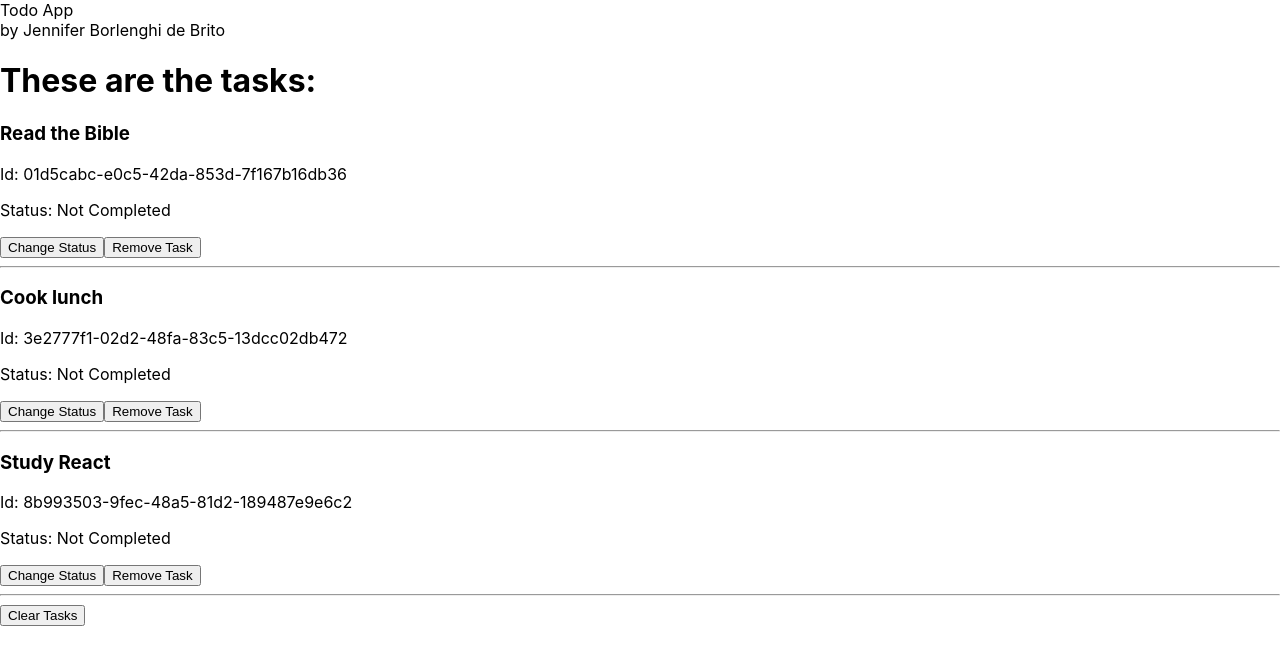
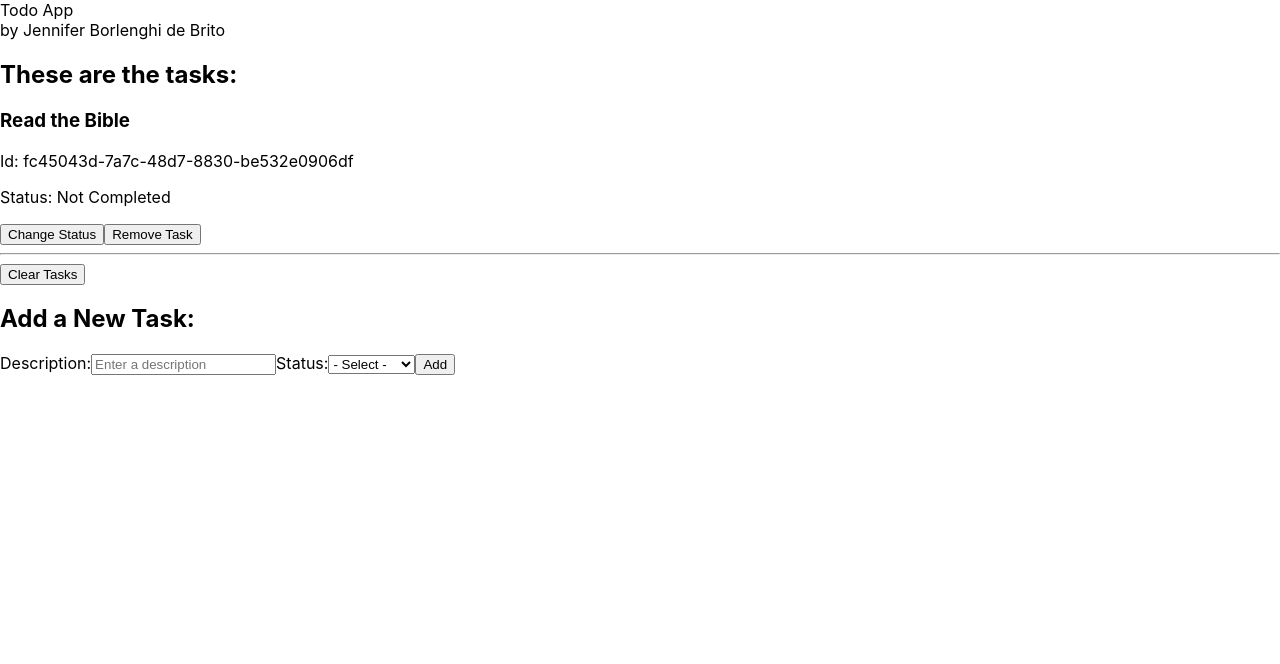
Before and after one commit to JenniferBorlenghi/ToDoApp, a React (Create React App) app: page / in a window 1280 px wide. Shown: the top 664 px of the page. Built offline with nearby package versions, Linux system fonts and the light colour scheme.

Commit message:
Minimun Requirements Lab2

```diff
--- a/src/App.js
+++ b/src/App.js
@@ -1,11 +1,58 @@
-import Header from './components/Header';
-import Tasks from './components/Tasks';
+import Header from "./components/Header";
+import Tasks from "./components/Tasks";
+import Form from "./components/Form";
+
+import { useState } from "react";
+import { v4 as uuidv4 } from "uuid";
 
 function App() {
+  const [tasks, setTasks] = useState([
+    {
+      id: uuidv4(),
+      description: "Read the Bible",
+      status: false,
+    },
+  ]);
+
+  const handleNewTask = (description, status) => {
+    const newTasks = [...tasks];
+    newTasks.push({
+      id: uuidv4(),
+      description,
+      status,
+    });
+    setTasks(newTasks);
+  };
+
+  const handleStatusChange = (id) => {
+    const updatedTasks = [...tasks];
+    updatedTasks.forEach((task) => {
+      if (task.id === id) {
+        task.completed = !task.completed;
+      }
+    });
+    setTasks(updatedTasks);
+  };
+
+  const handleRemoveTask = (id) => {
+    const updatedTasks = tasks.filter((task) => task.id !== id);
+    setTasks(updatedTasks);
+  };
+
+  const handleClearTasks = () => {
+    setTasks([]);
+  };
+
   return (
     <div>
-        <Header />
-        <Tasks />
+      <Header />
+      <Tasks
+        tasks={tasks}
+        onStatusChange={handleStatusChange}
+        onRemoveTask={handleRemoveTask}
+        onClearTasks={handleClearTasks}
+      />
+      <Form onNewTask={handleNewTask} />
     </div>
   );
 }
--- /dev/null
+++ b/src/components/Form/index.js
@@ -0,0 +1,86 @@
+import { useState } from "react";
+
+export default function Form({onNewTask}) {
+  const [description, setDescription] = useState("");
+  const [status, setStatus] = useState("");
+  const [errorMessages, setErrorMessages] = useState([]);
+
+  // updating description as the user changes it
+  const handleDescriptionChange = (e) => {
+    setDescription(e.target.value);
+  };
+
+  // updating status as the user changes it
+  const handleStatusChange = (e) => {
+    setStatus(e.target.value);
+  };
+
+  // validating submission and adding the new task
+  const handleSubmit = (e) => {
+    e.preventDefault();
+
+    const newErrorMessages = [];
+
+    // checking if the description has more than 5 characters
+    if (description.length < 5) {
+      newErrorMessages.push(
+        "The description must have more than 5 characters."
+      );
+    }
+
+    // checking if the fields are not empty
+    if (description === "") {
+      newErrorMessages.push("The description is required.");
+    }
+    if (status === "") {
+      newErrorMessages.push("The status is required.");
+    }
+
+    setErrorMessages(newErrorMessages);
+
+    if (newErrorMessages.length === 0) {
+      onNewTask(description, status);
+      console.log("sent");
+    }
+  };
+
+  return (
+    <>
+      {errorMessages.length !== 0 && (
+        <div>
+          Invalid data:
+          <ul>
+            {errorMessages.map((error, index) => (
+              <li key={index}>{error}</li>
+            ))}
+          </ul>
+        </div>
+      )}
+
+      <h2>Add a New Task:</h2>
+      <form onSubmit={handleSubmit}>
+        <label>
+          Description:
+          <input
+            type="text"
+            maxLength={150}
+            placeholder="Enter a description"
+            value={description}
+            onChange={handleDescriptionChange}
+          />
+        </label>
+
+        <label>
+          Status:
+          <select value={status} onChange={handleStatusChange}>
+            <option value="">- Select -</option>
+            <option value={false}>Open</option>
+            <option value={true}>Completed</option>
+          </select>
+        </label>
+
+        <button>Add</button>
+      </form>
+    </>
+  );
+}
--- a/src/components/Tasks/Task/index.js
+++ b/src/components/Tasks/Task/index.js
@@ -2,15 +2,15 @@ export default function Task({
   id,
   description,
   completed,
-  handleStatusChange,
-  handleRemoveTask,
+  onStatusChange,
+  onRemoveTask,
 }) {
   const changeTaskStatus = () => {
-    handleStatusChange(id);
+    onStatusChange(id);
   };
 
   const removeTask = () => {
-    handleRemoveTask(id);
+    onRemoveTask(id);
   };
 
   return (
--- a/src/components/Tasks/index.js
+++ b/src/components/Tasks/index.js
@@ -1,56 +1,29 @@
-import { useState } from "react";
 import Task from "./Task";
-import { v4 as uuidv4 } from "uuid";
 
-export default function Tasks() {
-  const [tasks, setTasks] = useState([
-    {
-      id: uuidv4(),
-      description: "Read the Bible",
-      completed: false,
-    },
-    {
-      id: uuidv4(),
-      description: "Cook lunch",
-      completed: false,
-    },
-    {
-      id: uuidv4(),
-      description: "Study React",
-      completed: false,
-    },
-  ]);
-
+export default function Tasks({
+  tasks,
+  onStatusChange,
+  onRemoveTask,
+  onClearTasks,
+}) {
   // function that delete all tasks
   const handleClearTasks = () => {
-    setTasks([]);
+    onClearTasks();
   };
 
   // function that change the status between completed and not completed (toggle between them)
   const handleStatusChange = (id) => {
-    const updatedTasks = [...tasks];
-    updatedTasks.forEach((task) => {
-      if (task.id === id) {
-        task.completed = !task.completed;
-      }
-    });
-    setTasks(updatedTasks);
+    onStatusChange(id);
   };
 
   // function that remove a specific task
   const handleRemoveTask = (id) => {
-    const updatedTasks = [...tasks];
-    updatedTasks.forEach((task) => {
-      if (task.id === id) {
-        updatedTasks.splice(updatedTasks.indexOf(task), 1);
-      }
-    });
-    setTasks(updatedTasks);
+    onRemoveTask(id);
   };
 
   return (
     <>
-      <h1>These are the tasks:</h1>
+      <h2>These are the tasks:</h2>
       {tasks.map((task, index) => {
         return (
           <Task
@@ -58,8 +31,8 @@ export default function Tasks() {
             id={task.id}
             description={task.description}
             completed={task.completed}
-            handleStatusChange={handleStatusChange}
-            handleRemoveTask={handleRemoveTask}
+            onStatusChange={handleStatusChange}
+            onRemoveTask={handleRemoveTask}
           />
         );
       })}
```
